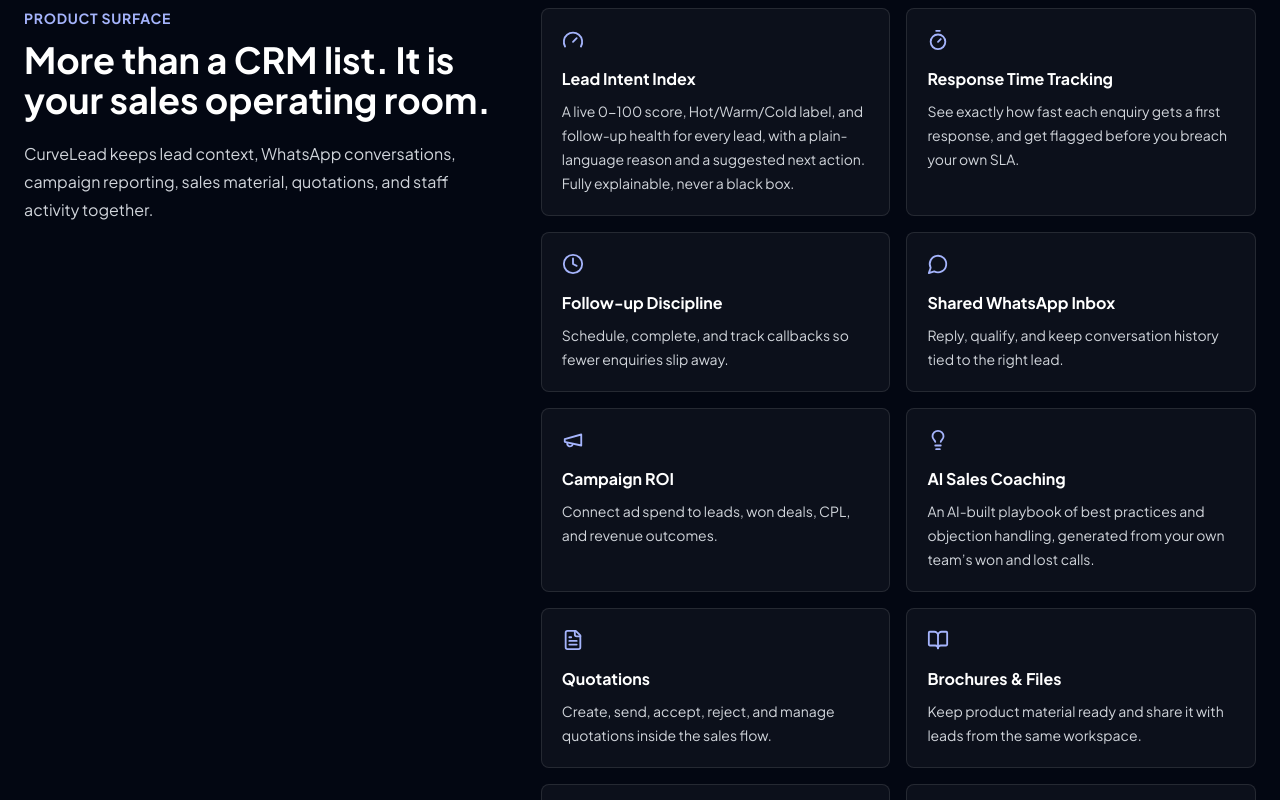
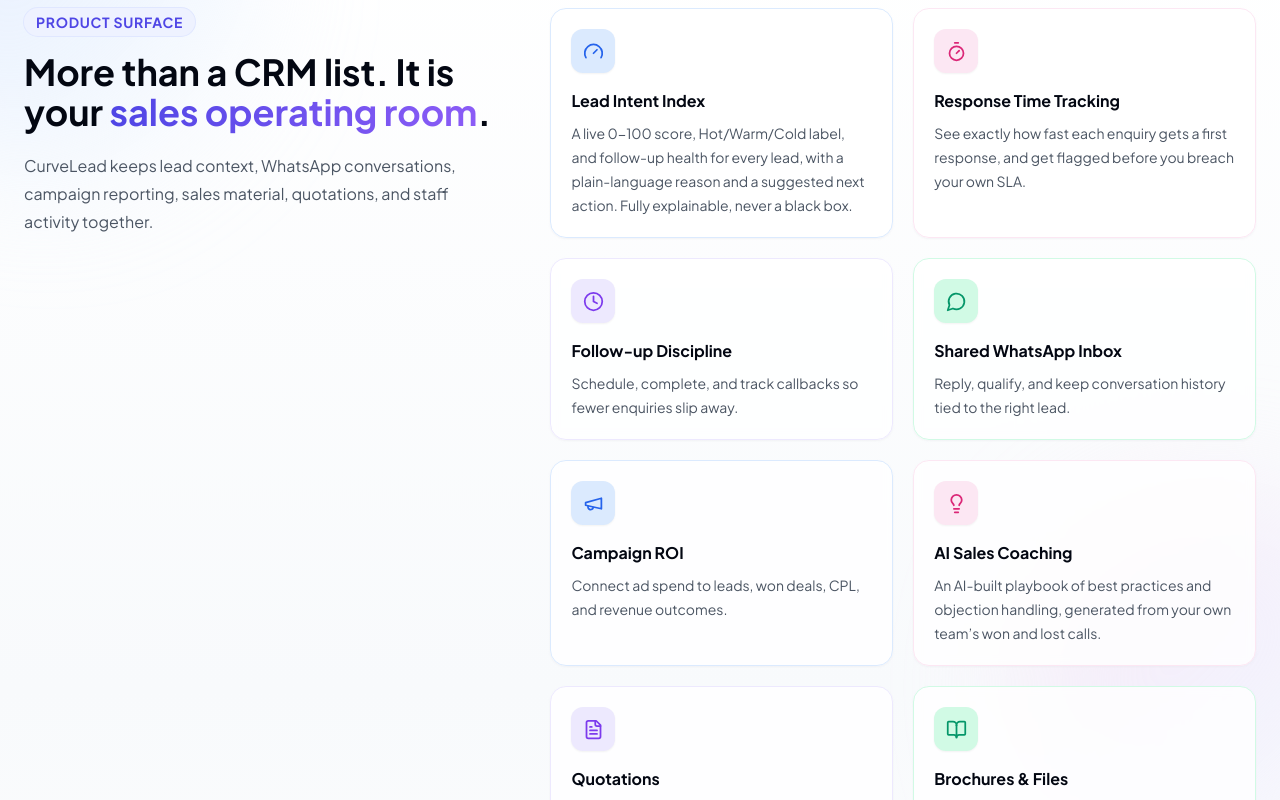
Before and after one commit to avinashjgtp10/curveleadfrontend, a React (Vite) app: page / in a window 1280 px wide. Shown: the part 1800-2600 px from the top of the page. Built offline with nearby package versions, Linux system fonts and the light colour scheme; no server answers; the HTML template or start-up script is replaced by a standard one.

Commit message:
feat: update features page with light theme

```diff
--- a/src/pages/LandingPage.jsx
+++ b/src/pages/LandingPage.jsx
@@ -62,19 +62,26 @@
   },
 ];
 
+const featureAccents = {
+  blue: { card: 'bg-blue-50/60 border-blue-100', icon: 'bg-blue-100 text-blue-600' },
+  pink: { card: 'bg-pink-50/60 border-pink-100', icon: 'bg-pink-100 text-pink-600' },
+  purple: { card: 'bg-violet-50/60 border-violet-100', icon: 'bg-violet-100 text-violet-600' },
+  green: { card: 'bg-emerald-50/60 border-emerald-100', icon: 'bg-emerald-100 text-emerald-600' },
+};
+
 const features = [
-  { icon: Gauge, title: 'Lead Intent Index', desc: 'A live 0-100 score, Hot/Warm/Cold label, and follow-up health for every lead, with a plain-language reason and a suggested next action. Fully explainable, never a black box.' },
-  { icon: Timer, title: 'Response Time Tracking', desc: 'See exactly how fast each enquiry gets a first response, and get flagged before you breach your own SLA.' },
-  { icon: Clock, title: 'Follow-up Discipline', desc: 'Schedule, complete, and track callbacks so fewer enquiries slip away.' },
-  { icon: MessageCircle, title: 'Shared WhatsApp Inbox', desc: 'Reply, qualify, and keep conversation history tied to the right lead.' },
-  { icon: Megaphone, title: 'Campaign ROI', desc: 'Connect ad spend to leads, won deals, CPL, and revenue outcomes.' },
-  { icon: Lightbulb, title: 'AI Sales Coaching', desc: 'An AI-built playbook of best practices and objection handling, generated from your own team’s won and lost calls.' },
-  { icon: FileText, title: 'Quotations', desc: 'Create, send, accept, reject, and manage quotations inside the sales flow.' },
-  { icon: BookOpen, title: 'Brochures & Files', desc: 'Keep product material ready and share it with leads from the same workspace.' },
-  { icon: Users, title: 'Team Workspace', desc: 'Invite staff, assign ownership, monitor activity, and keep customer data separated by tenant.' },
-  { icon: Shuffle, title: 'Smart Lead Routing', desc: 'Auto-assign new leads to the right person, or round-robin across a team, based on source, campaign, or location — nothing sits unclaimed.' },
-  { icon: Workflow, title: 'Automation Sequences', desc: 'Auto-enroll matched leads into a scripted follow-up sequence the moment they land, so early nurture never depends on someone remembering.' },
-  { icon: PhoneCall, title: 'AI Calling Agent', desc: 'A configurable AI voice agent that calls new leads automatically — pick the voice, persona, and opening line.' },
+  { icon: Gauge, title: 'Lead Intent Index', accent: 'blue', desc: 'A live 0-100 score, Hot/Warm/Cold label, and follow-up health for every lead, with a plain-language reason and a suggested next action. Fully explainable, never a black box.' },
+  { icon: Timer, title: 'Response Time Tracking', accent: 'pink', desc: 'See exactly how fast each enquiry gets a first response, and get flagged before you breach your own SLA.' },
+  { icon: Clock, title: 'Follow-up Discipline', accent: 'purple', desc: 'Schedule, complete, and track callbacks so fewer enquiries slip away.' },
+  { icon: MessageCircle, title: 'Shared WhatsApp Inbox', accent: 'green', desc: 'Reply, qualify, and keep conversation history tied to the right lead.' },
+  { icon: Megaphone, title: 'Campaign ROI', accent: 'blue', desc: 'Connect ad spend to leads, won deals, CPL, and revenue outcomes.' },
+  { icon: Lightbulb, title: 'AI Sales Coaching', accent: 'pink', desc: 'An AI-built playbook of best practices and objection handling, generated from your own team’s won and lost calls.' },
+  { icon: FileText, title: 'Quotations', accent: 'purple', desc: 'Create, send, accept, reject, and manage quotations inside the sales flow.' },
+  { icon: BookOpen, title: 'Brochures & Files', accent: 'green', desc: 'Keep product material ready and share it with leads from the same workspace.' },
+  { icon: Users, title: 'Team Workspace', accent: 'blue', desc: 'Invite staff, assign ownership, monitor activity, and keep customer data separated by tenant.' },
+  { icon: Shuffle, title: 'Smart Lead Routing', accent: 'pink', desc: 'Auto-assign new leads to the right person, or round-robin across a team, based on source, campaign, or location — nothing sits unclaimed.' },
+  { icon: Workflow, title: 'Automation Sequences', accent: 'purple', desc: 'Auto-enroll matched leads into a scripted follow-up sequence the moment they land, so early nurture never depends on someone remembering.' },
+  { icon: PhoneCall, title: 'AI Calling Agent', accent: 'green', desc: 'A configurable AI voice agent that calls new leads automatically — pick the voice, persona, and opening line.' },
 ];
 
 const plans = [
@@ -268,24 +275,40 @@
           </div>
         </section>
 
-        <section id="features" className="bg-gray-950 px-4 py-20 text-white sm:px-6">
-          <div className="mx-auto max-w-7xl">
-            <div className="grid gap-10 lg:grid-cols-[0.8fr_1.2fr]">
+        <section id="features" className="relative overflow-hidden bg-gradient-to-b from-white via-[#F8FAFC] to-white px-4 py-20 sm:px-6">
+          <div className="pointer-events-none absolute -top-32 -left-32 h-96 w-96 rounded-full bg-gradient-to-br from-brand-200 via-blue-100 to-transparent opacity-50 blur-3xl" />
+          <div className="pointer-events-none absolute top-1/2 -right-32 h-96 w-96 -translate-y-1/2 rounded-full bg-gradient-to-br from-pink-200 via-violet-100 to-transparent opacity-50 blur-3xl" />
+          <div className="pointer-events-none absolute bottom-0 left-1/3 h-72 w-72 rounded-full bg-gradient-to-br from-emerald-100 to-transparent opacity-40 blur-3xl" />
+          <div className="relative mx-auto max-w-7xl">
+            <div className="grid gap-10 lg:grid-cols-[0.8fr_1.2fr] lg:gap-14">
               <div>
-                <p className="text-sm font-bold uppercase tracking-wider text-brand-300">Product surface</p>
-                <h2 className="mt-3 text-3xl font-bold sm:text-4xl">More than a CRM list. It is your sales operating room.</h2>
-                <p className="mt-5 leading-7 text-gray-300">
+                <span className="inline-flex items-center rounded-full bg-brand-50 px-3 py-1 text-sm font-bold uppercase tracking-wider text-brand-600 ring-1 ring-brand-100">
+                  Product surface
+                </span>
+                <h2 className="mt-4 text-3xl font-bold leading-tight text-gray-950 sm:text-4xl">
+                  More than a CRM list. It is your{' '}
+                  <span className="bg-gradient-to-r from-brand-600 to-violet-500 bg-clip-text text-transparent">sales operating room</span>.
+                </h2>
+                <p className="mt-5 leading-7 text-gray-600">
                   CurveLead keeps lead context, WhatsApp conversations, campaign reporting, sales material, quotations, and staff activity together.
                 </p>
               </div>
-              <div className="grid gap-4 sm:grid-cols-2">
-                {features.map((feature) => (
-                  <div key={feature.title} className="rounded-lg border border-white/10 bg-white/[0.04] p-5">
-                    <feature.icon size={22} className="text-brand-300" />
-                    <h3 className="mt-4 font-bold">{feature.title}</h3>
-                    <p className="mt-2 text-sm leading-6 text-gray-300">{feature.desc}</p>
-                  </div>
-                ))}
+              <div className="grid gap-5 sm:grid-cols-2">
+                {features.map((feature) => {
+                  const accent = featureAccents[feature.accent] ?? { card: 'bg-white border-gray-100', icon: 'bg-gray-100 text-gray-600' };
+                  return (
+                    <div
+                      key={feature.title}
+                      className={`group relative rounded-2xl border bg-white/80 p-5 shadow-sm shadow-gray-200/40 backdrop-blur-sm transition-all duration-300 hover:-translate-y-1 hover:shadow-xl hover:shadow-gray-200/60 ${accent.card}`}
+                    >
+                      <div className={`inline-flex h-11 w-11 items-center justify-center rounded-xl shadow-sm transition-transform duration-300 group-hover:scale-110 ${accent.icon}`}>
+                        <feature.icon size={21} />
+                      </div>
+                      <h3 className="mt-4 font-bold text-gray-950">{feature.title}</h3>
+                      <p className="mt-2 text-sm leading-6 text-gray-600">{feature.desc}</p>
+                    </div>
+                  );
+                })}
               </div>
             </div>
           </div>
```
